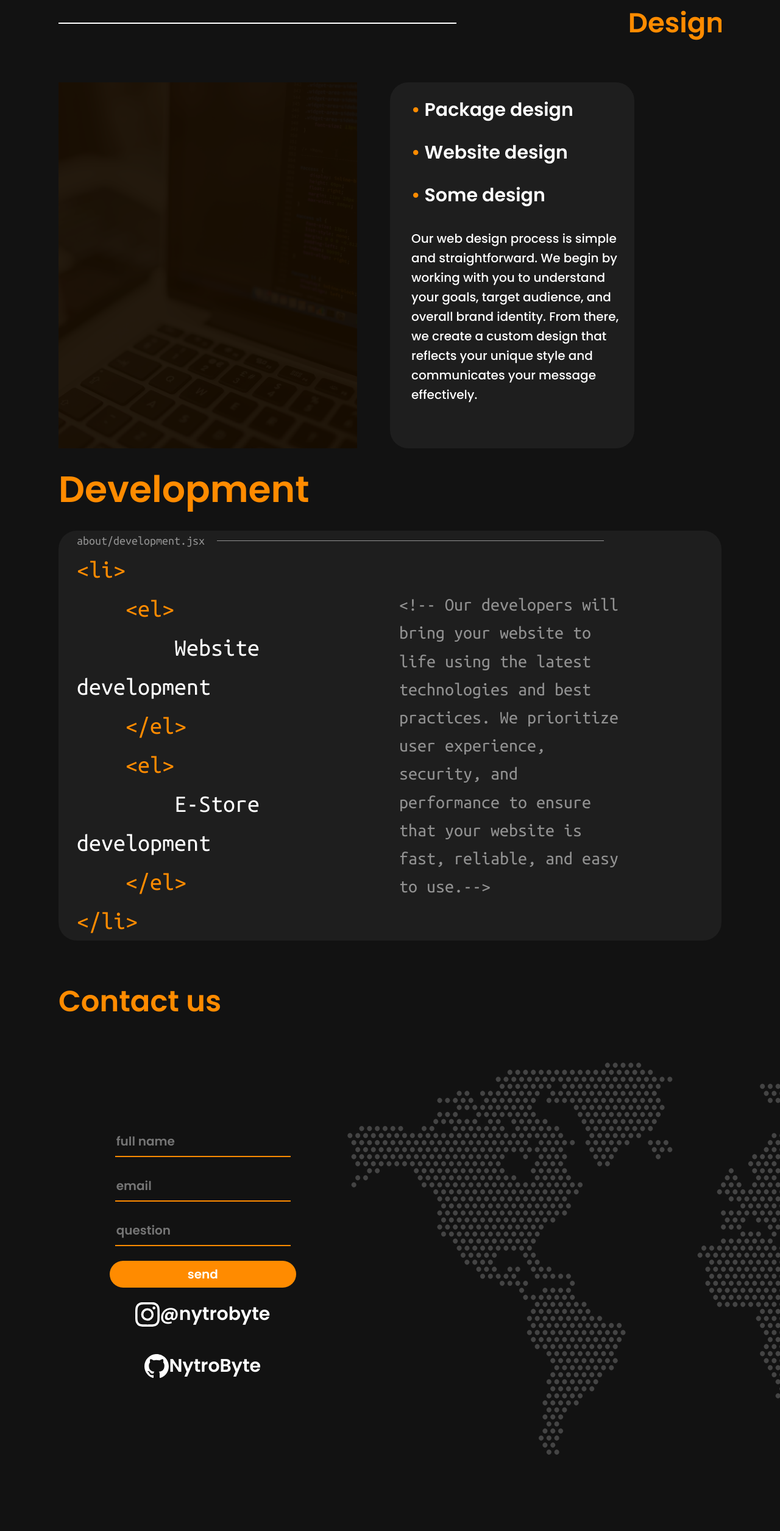
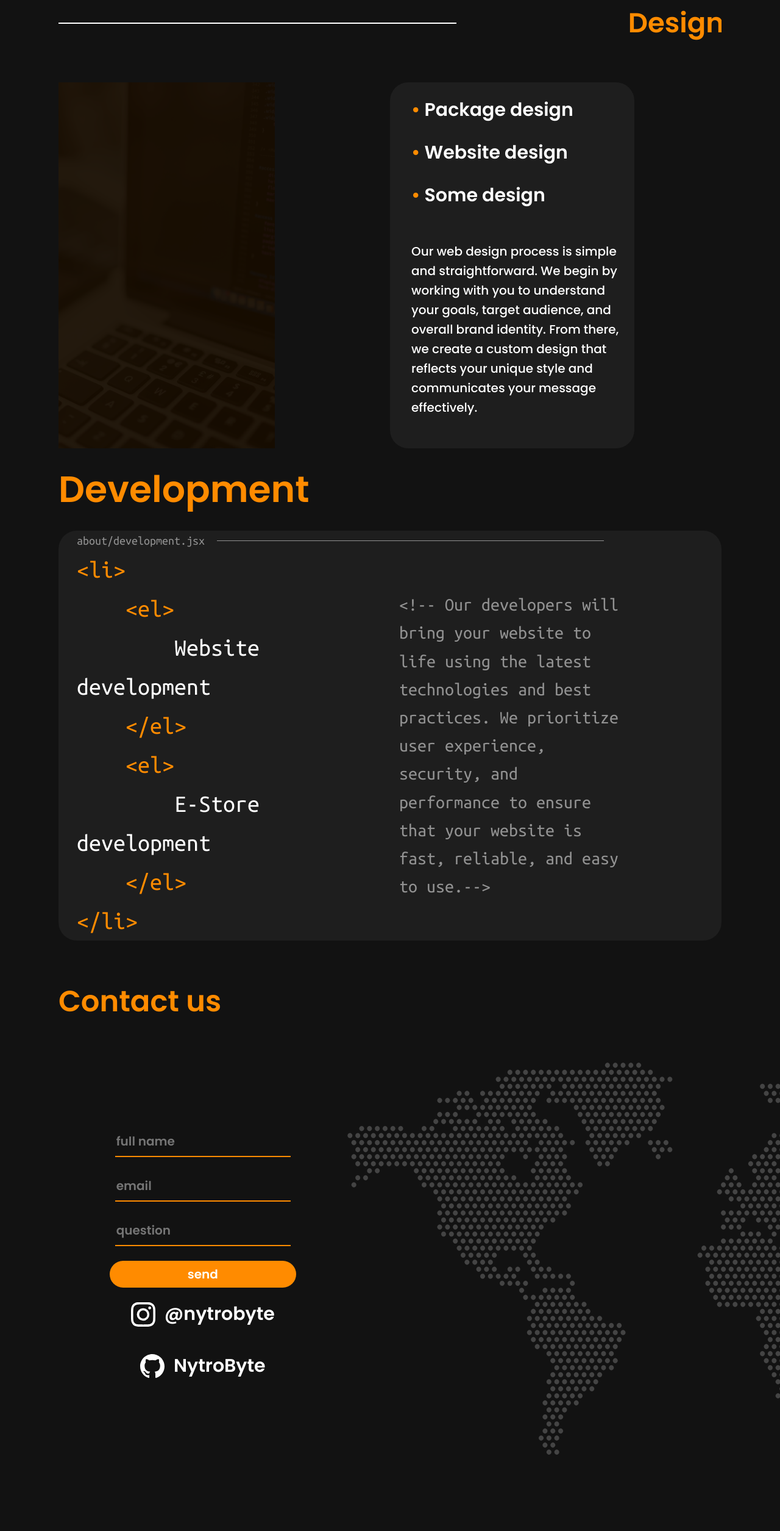
Before and after one commit to NytroByte/NytroByteWebPage, a React (Create React App) app: page / in a window 1280 px wide. Shown: the part 860-3370 px from the top of the page at 61% size. Built offline with nearby package versions, Linux system fonts and the light colour scheme.

Commit message:
edited the media querry

```diff
--- a/src/contacts/Contacts.jsx
+++ b/src/contacts/Contacts.jsx
@@ -4,16 +4,15 @@ import { useInView } from "react-intersection-observer";
 import { useEffect } from "react";
 
 function Contacts() {
-
     return (
         <div className="contactsWrapper">
             <h1 className="contactsHeader">Contact us</h1>
             <div className="contactsForm">
-                <div className="inputFields">
+                <form className="inputFields">
                     <motion.input type="text" placeholder="full name" /><br></br>
                     <motion.input type="text" placeholder="email" /><br></br>
                     <motion.input type="text" placeholder="question" /><br></br>
-                </div>
+                </form>
                 <a className="submitbtn">send</a>
                 <div className="socials">
                     <div className="instagram">
--- a/src/media/index.css
+++ b/src/media/index.css
@@ -309,13 +309,15 @@ li::before {
 }
 
 .collumn.par {
-    float: right;
+    margin-left: 235px;
 }
 
 .background_collumn {
     background-color: #1E1E1E;
     border-radius: 30px;
     height: -webkit-fill-available;
+    display: flex;
+    flex-wrap: wrap;
     width: 571px;
     padding: 10px;
 }
@@ -329,6 +331,10 @@ li::before {
 @media (max-width: 1774px) {
     .design_header {
         font-size: 45px;
+    }
+
+    .collumn.par {
+        margin-left: 150px;
     }
 
 
@@ -366,6 +372,10 @@ li::before {
         width: 100%;
     }
 
+    .collumn.par {
+        margin-left: 0;
+    }
+
     .design_text p {
         font-size: 15px;
         width: 90%;
@@ -398,7 +408,6 @@ li::before {
 
     .design_header {
         font-size: 30px;
-        margin-left: -50px;
     }
 
     .desHeader {
@@ -425,7 +434,7 @@ li::before {
 .projects_header {
     font-family: 'Poppins';
     color: #FF8B00;
-    font-size: 90px;
+    font-size: 70px;
     line-height: 216px;
     font-weight: 600;
     width: 100%;
@@ -476,7 +485,7 @@ li::before {
     border-radius: 30px;
 }
 .rectangle img {
-    width: 75%;
+    width: 60%;
 }
 .rectangle.white {
     background-color: white;
@@ -705,11 +714,15 @@ li::before {
     font-size: 15px;
     line-height: 45px;
 }
+.socials h1 {
+    padding-left: 15px;
+}
 .socials div {
     transition: color 0.2s linear;
 }
 .socials div:hover {
     color: #FF8B00;
+    cursor: pointer;
 }
 .socials svg {
     width: 40px;
--- a/src/projects/Projects.jsx
+++ b/src/projects/Projects.jsx
@@ -1,7 +1,6 @@
 import React from "react";
 import logo from "../media/images/Redzes_pasaule_logo.png";
 import Mlogo1 from "../media/images/image.png";
-import Mlogo2 from "../media/images/mlogo1.png"
 
 function Projects() {
     return (
@@ -12,9 +11,6 @@ function Projects() {
                     <div className="logoContainer">
                         <img id="Mlogo1" src={Mlogo1}/>
                     </div>
-                    {/* <div className="picContainer">
-                        <img id="Mlogo2" src={Mlogo2}/>
-                    </div> */}
                 </div>
                 <div className="rectangle white">
                     <img src={logo}/>
```
